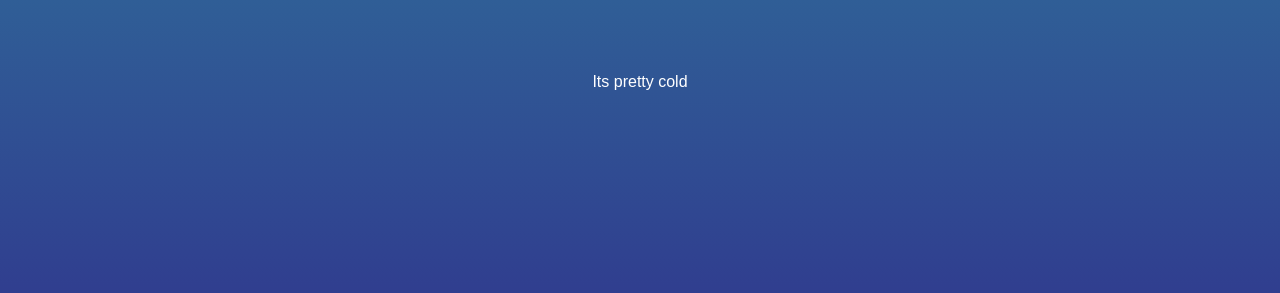
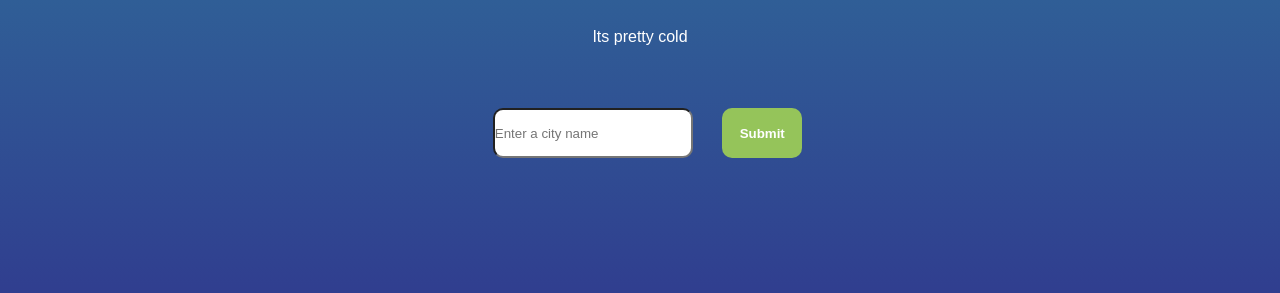
Before and after one commit to Dmkurup/weather-app, a plain HTML site: page index.html in a window 1280 px wide. Shown: the part 507-800 px from the top of the page. Drawn offline with Linux system fonts and the light colour scheme.

Commit message:
added inpuit field

```diff
--- a/index.html
+++ b/index.html
@@ -17,8 +17,13 @@
                 <p>&deg</p>
                 <span>F</span>
         </div>
+        <div class="temperature-description">Its pretty cold</div>
+    </div>
+    <div class="userText">
+        <input type="text" value="" placeholder="Enter a city name">
+        <button type="submit">Submit</button>
 
-        <div class="temperature-description">Its pretty cold</div>
+
     </div>
 
     <script src="skycons.js"></script>
--- a/style.css
+++ b/style.css
@@ -39,3 +39,24 @@ body{
 .degree-section h2{
     font-size:40px;
 }
+.userText input:focus ,button{
+  outline:none;
+}
+.userText input{
+    height:50px;
+    width:200px;
+    border-radius:10px;
+    margin:20px;
+}
+
+.userText button{
+    height:50px;
+    width:80px;
+    border-radius:10px;
+    background-color:rgb(149, 196, 90);
+    cursor:pointer;
+    font-weight:bolder;
+    color:#fff;
+    border:0;
+    margin:5px;
+}
```
